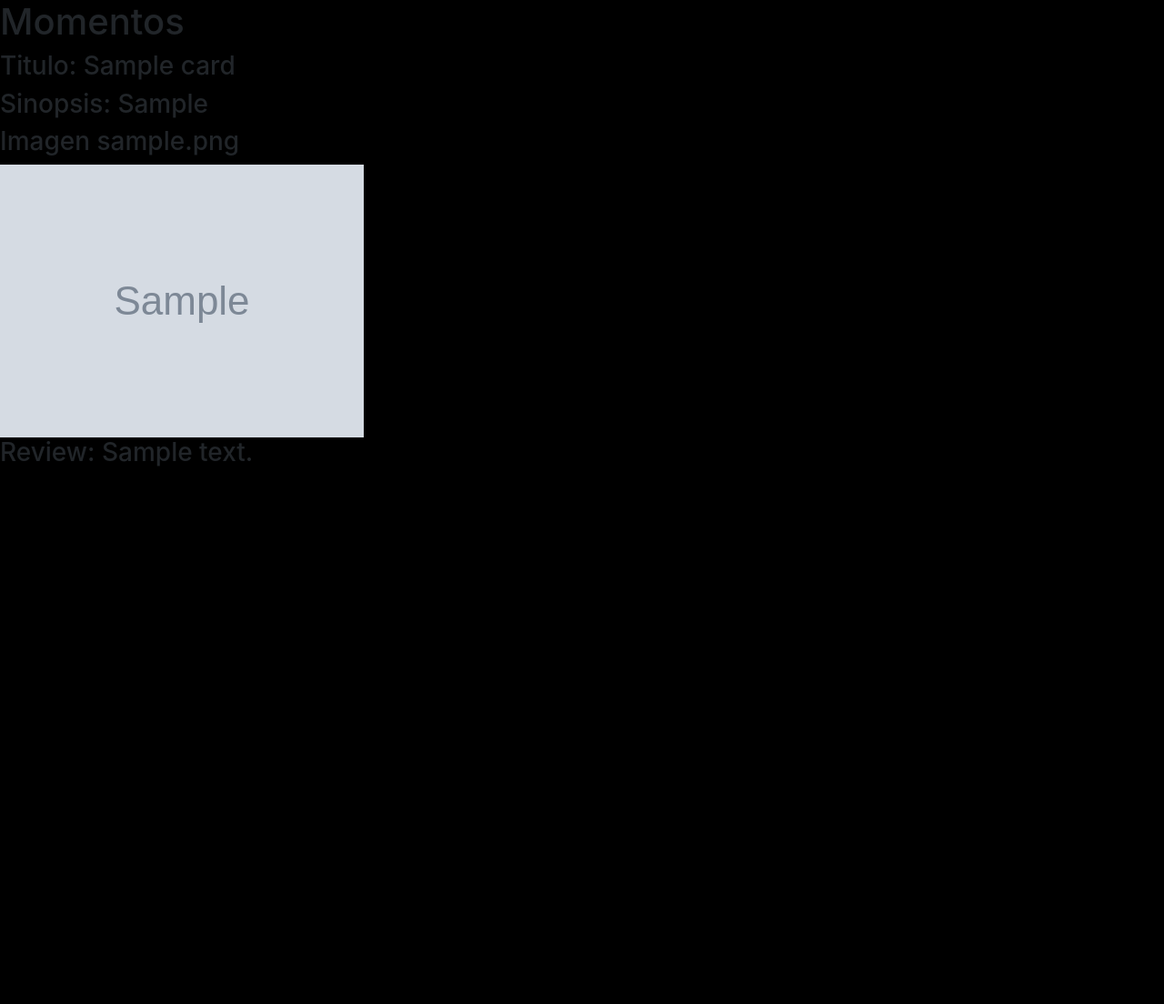
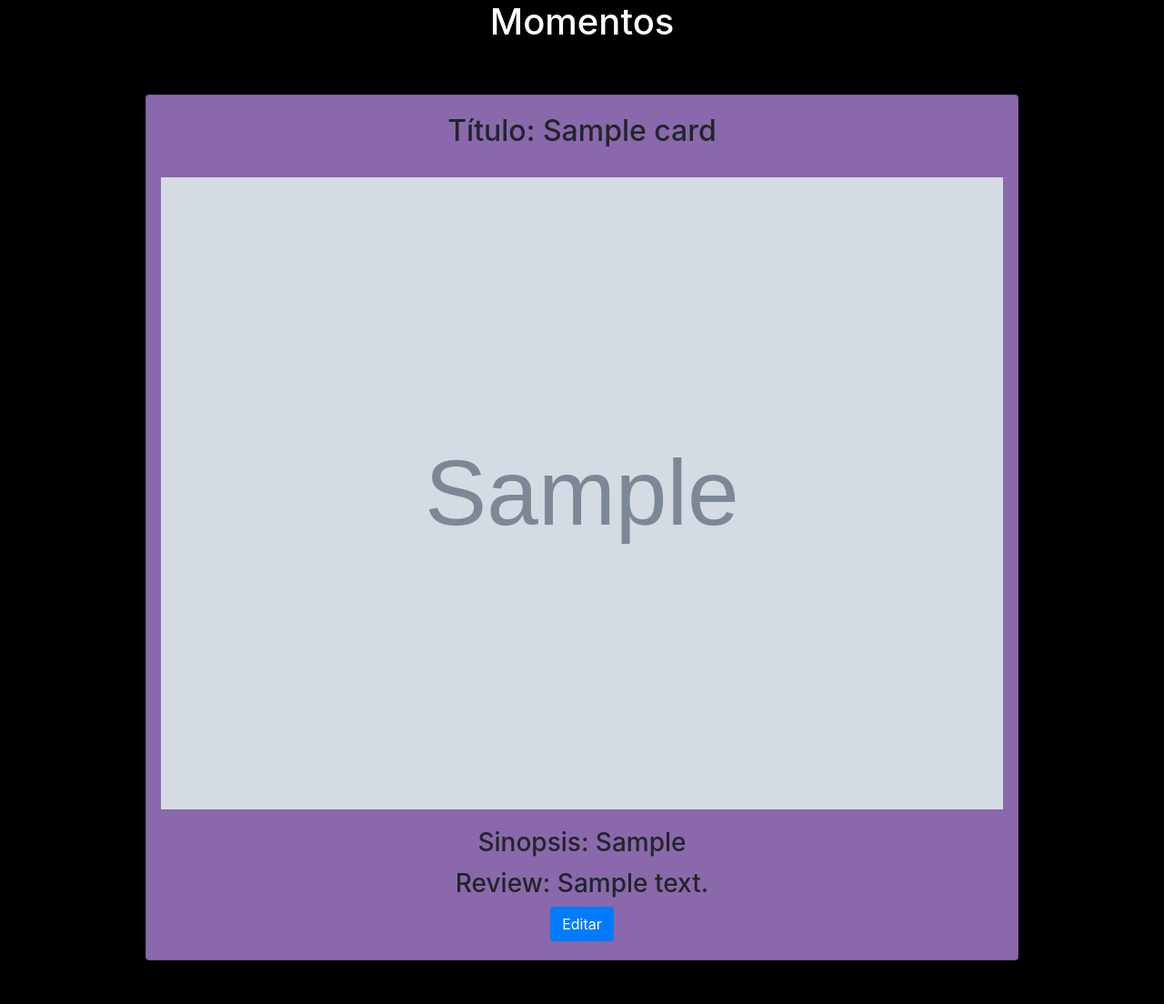
Before and after one commit to AaronVck/BlogAnime, a Django app: page /moments/ in a window 1280 px wide. Shown: the part 56-1160 px from the top of the page at 91% size. Before the commit the page ends 569 px from the top, so only its background shows below. Run offline with Django 4.2, Linux system fonts and the light colour scheme; tables that the repository leaves empty hold one stand-in row (values such as "Sample post"); grey boxes marked "Sample" are stand-in pictures; some libraries are stand-ins or nearby versions.

Commit message:
Terminando el diseño del html moments.html. Me gustó el resultado

```diff
--- a/moments/templates/moments.html
+++ b/moments/templates/moments.html
@@ -2,15 +2,30 @@
 
 {% block content %}
 
+<main class="container mb-5 text-center center-screen container-fluid d-flex justify-content-center align-items-center vh-100" style="color: white;">
 <h1>Momentos</h1>
+</main>
 
 {% for moment in card %}
 
-<h3>Titulo: {{moment.title}}</h3>
-<h3>Sinopsis: {{moment.sinopsis}}</h3>
-<h3>Imagen {{moment.image}}</h4>
-<img src="../media/{{moment.image}}" alt="ñada">
-<h3>Review: {{moment.review}}</h3>
+<main class="container mb-5 text-center center-screen container-fluid d-flex justify-content-center align-items-center vh-100">
+
+<div class="card" style="width: 60rem;">
+    <div class="card-body">
+
+        <h2 class="card-title">Título: {{moment.title}}</h2>
+
+      </div>
+    <img class="card-img-top pr-3 pl-3" src="../media/{{moment.image}}" alt="Imagen acerca del capítulo">
+    <div class="card-body">
+      <h3 class="card-title">Sinopsis: {{moment.sinopsis}}</h3>
+      <h3 class="card-text">Review: {{moment.review}}</h3>
+      <a href="#" class="btn btn-primary">Editar</a>
+    </div>
+  </div>
+</main>
+
+
 
 {% endfor %}
 
```
Also changed, not shown: moments/templates/create_moment.html (+8 -7 lines).
